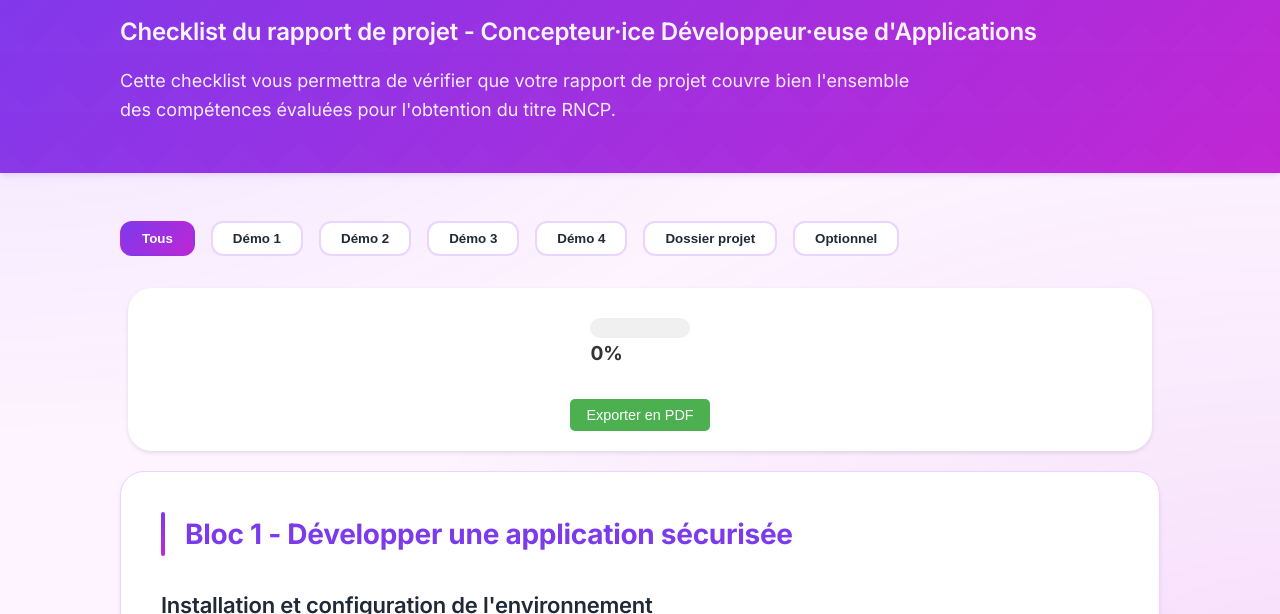
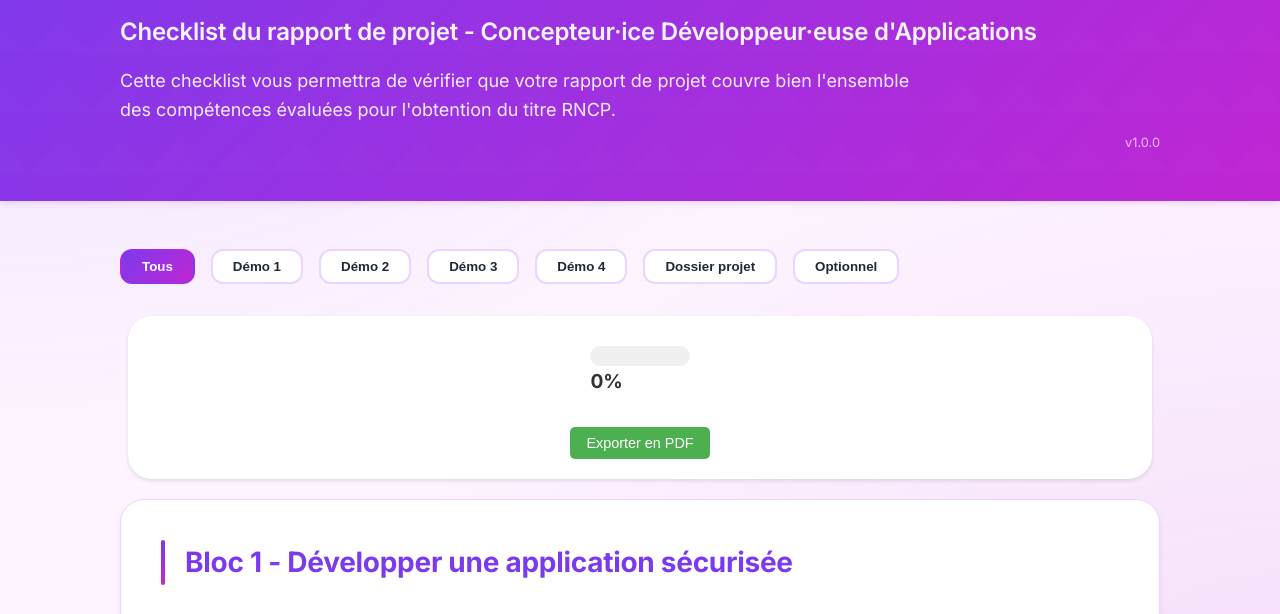
Before and after one commit to leiluspocus/checklist-rncp6-cda, a website with bundled scripts: page index.html in a window 1280 px wide. Shown: the part 128-742 px from the top of the page. Built offline with nearby package versions, Linux system fonts and the light colour scheme.

Commit message:
feat: add version in html

```diff
--- a/index.html
+++ b/index.html
@@ -28,6 +28,7 @@
           couvre bien l'ensemble des compétences évaluées pour l'obtention du
           titre RNCP.
         </p>
+        <small class="version-tag" id="version-number"></small>
       </div>
     </header>
 
--- a/js/app.js
+++ b/js/app.js
@@ -1,16 +1,28 @@
 import { ProgressManager } from './progress.js';
 import { ExportManager } from './export.js';
 import { FilterManager } from './filters.js';
+import { VersionManager } from './version-manager.js';
 
 class App {
     constructor() {
         this.progressManager = new ProgressManager();
         this.exportManager = new ExportManager();
         this.filterManager = new FilterManager();
+        this.versionManager = new VersionManager();
+
+        this.initializeVersion();
 
         document.addEventListener('checklist-updated', () => {
             this.progressManager.updateProgress();
         });
+    }
+
+    async initializeVersion() {
+        await this.versionManager.loadVersion();
+        const versionElement = document.getElementById('version-number');
+        if (versionElement) {
+            versionElement.textContent = this.versionManager.getFormattedVersion();
+        }
     }
 }
 
--- a/styles.css
+++ b/styles.css
@@ -588,7 +588,15 @@ body {
     background-color: #45a049;
 }
 
-/* Ajustement de l'espacement pour le contenu principal */
 main {
     padding-top: 20px;
 }
+
+.version-tag {
+    display: block;
+    text-align: right;
+    color: #FFF;
+    font-size: 0.8rem;
+    margin-top: 0.5rem;
+    opacity: 0.7;
+}
```
Also changed, not shown: 1 other file.
